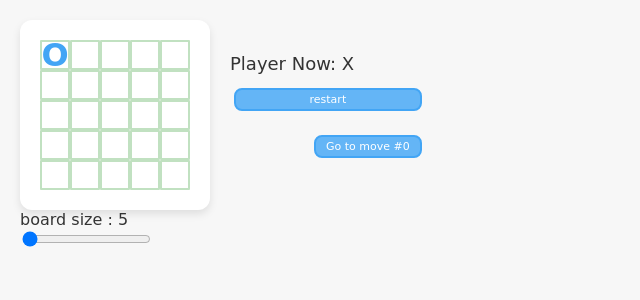
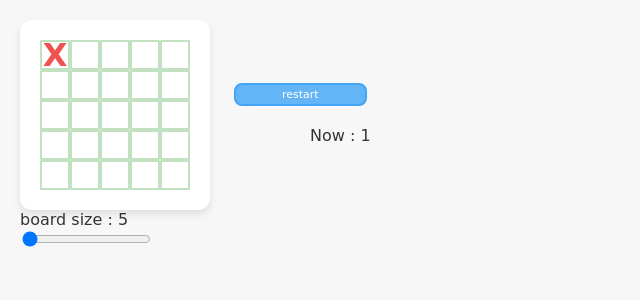
Before and after one commit to jammama/react-tutorial, a React (Create React App) app: page / in a window 1280 px wide. Both pictures are taken after a click on the button 55 px from the left and 55 px from the top of the page. Shown: the top 300 px of the page, without its empty margins (0-640 px from the left). Built offline with nearby package versions, Linux system fonts and the light colour scheme.

Commit message:
- 오목으로 변경

```diff
--- a/src/App.js
+++ b/src/App.js
@@ -1,7 +1,97 @@
 import {useState} from "react";
 
-// 승자 계산
-function solution(n, arr) {
+/**
+ * 승자계산
+ * @param row 현 게임의 row 수
+ * @param squares 게임 내 OX가 등록된 좌표 squares
+ * @param cur 현재 선택한 좌표와 O|X [x, y , O|X]
+ */
+function checkWinner(row, squares, cur) {
+    if (cur == null || cur.length === 0) {
+        return;
+    }
+    /*
+     * [0,0] [1,0] [2,0] [3,0] [4,0]
+     * [0,1] [1,1] [2,1] [3,1] [4,1]
+     * [0,2] [1,2] [2,2] [3,2] [4,2]
+     * [0,3] [1,3] [2,3] [3,3] [4,3]
+     * [0,4] [1,4] [2,4] [3,4] [4,4]
+     */
+    // [최우측, 최좌측, 최하단, 최상단]
+    const [maxH, minH, maxV, minV] = [
+        Math.min(cur[0] + 4, row - 1),
+        Math.max(cur[0] - 4, 0),
+        Math.min(cur[1] + 4, row - 1),
+        Math.max(cur[1] - 4, 0)
+    ];
+
+    let count = 0;
+    let [x,y]= cur;
+    const [verticalLen, horizonLen] = [maxV - minV, maxH - minH];
+    const diagonalLen = Math.min(verticalLen, horizonLen)
+
+    // 가로 최좌측 min -> 최우측 max
+    if(horizonLen >= 4) {
+        for (let i = minH; i <= maxH; i++) {
+            if(squares[i][y] === squares[x][y]) {
+                count++;
+            } else {
+                count = 0;
+            }
+            if(count >= 5) {
+                console.log(squares[x][y], 'ok you win');
+                return squares[x][y];
+            }
+        }
+    }
+
+    // 세로 최상층 min -> 최하층 max
+    if(verticalLen >= 4) {
+        for (let i = minV; i <= maxV; i++) {
+            if(squares[x][i] === squares[x][y]) {
+                count++;
+            } else {
+                count = 0;
+            }
+            if(count >= 5) {
+                console.log(squares[x][y], 'ok you win');
+                return squares[x][y];
+            }
+        }
+    }
+
+
+    // 대각선 최좌측상단(min,min) -> 최우측하단(max,max)
+    if(verticalLen >= 4 && horizonLen >= 4) {
+        for (let i = 0; i <= diagonalLen; i++) {
+            if(squares[minH + i][minV + i] === squares[x][y]) {
+                count++;
+            } else {
+                count = 0;
+            }
+            if(count >= 5) {
+                console.log(squares[x][y], 'ok you win');
+                return squares[x][y];
+            }
+        }
+    }
+
+    // 대각선 최우측상단(min,max) -> 최좌측하단(max,min)
+    if(verticalLen >= 4 && horizonLen >= 4) {
+        for (let i = 0; i <= diagonalLen; i++) {
+            if(squares[minH + i][maxV - i] === squares[x][y]) {
+                count++;
+            } else {
+                count = 0;
+            }
+            if(count >= 5) {
+                console.log(squares[x][y], 'ok you win');
+                return squares[x][y];
+            }
+
+        }}
+
+
     return null;
 }
 
@@ -10,17 +100,16 @@ function Square({value, onSquareClick}) {
 }
 
 //보드판
-function Board({xIsNext, squares, afterPlay, row}) {
-    // 클릭시 afterPlay로 배열 전달
+function Board({xIsNext, squares, addHistory, row}) {
+    // 클릭시 addHistory 로 배열 전달
     function handleClick(i) {
         const [x, y] = [i % row, Math.floor(i / row)];
-        if (!!squares[x][y] || solution(row, squares)) {
-            console.log('exist')
+        if (!!squares[x][y]) {
             return;
         }
-        console.log(squares, i % row, Math.floor(i / row))
         squares[x][y] = xIsNext ? "O" : "X";
-        afterPlay([x, y]);
+        console.log(checkWinner(row, squares, [x, y]));
+        addHistory([x, y]);
     }
 
     // square 렌더링
@@ -48,18 +137,12 @@ export default function Game() {
     // history : [[x,y], [x,y]]
     const [history, setHistory] = useState([]);
     // squares : [["O", null, null, null, null], ["X","O",null,null...]...]
-    const [squares, setSquares] = useState(Array.from(Array(row), () => (new Array(row).fill(null))));
-    const currentMove = history.length;
+    const [squares, setSquares] = useState(Array.from(Array(row),
+        () => (new Array(row).fill(null))));
+    const currentMove = history.length - 1;
     const xIsNext = currentMove % 2 === 0;
     const currentSquares = history[history.length - 1];
-    // 렌더링 시점에 승자 결정
-    const winner = solution(row, currentSquares)
-    let status;
-    if (winner) {
-        status = "Winner: " + winner;
-    } else {
-        status = "Player Now: " + (xIsNext ? "O" : "X");
-    }
+
 
     // 히스토리 추가
     function addHistory(position) {
@@ -68,29 +151,28 @@ export default function Game() {
 
     // 히스토리로 이동
     function jumpTo(nextStep) {
-        const removeHistory = history.slice(nextStep + 1, history.length)
+        const removeHistory = history.slice(nextStep, history.length)
         removeHistory.forEach((p) => {
             squares[p[0]][p[1]] = null;
         })
-        squares[1][1] = null
         setHistory(history.slice(0, nextStep));
     }
 
     // 게임 리셋
-    function restart() {
+    function restart(newRow = row) {
         setHistory([]);
-        setSquares(Array.from(Array(row), () => (new Array(row).fill(null))));
+        setSquares(Array.from(Array(newRow), () => (new Array(newRow).fill(null))));
     }
 
     // 보드판 크기 설정
-    const setBoardSize = (row) => {
-        setRow(row);
-        restart()
+    const setBoardSize = (newRow) => {
+        restart(+newRow)
+        setRow(+newRow);
     }
 
     // move에 대한 렌더링
-    const button = (step) => +step === +currentMove ? <label>Now : {step}</label> :
-        <button onClick={() => jumpTo(step)}>Go to move #{step}</button>
+    const button = (step) => +step === +currentMove ? <label>Now : {step + 1}</label> :
+        <button onClick={() => jumpTo(step)}>Go to move #{step + 1}</button>
     const moves = history.map((squares, step) => {
             return (
                 <>
@@ -98,8 +180,7 @@ export default function Game() {
                         {button(step)}
                     </ol>
                 </>
-            )
-                ;
+            );
         })
     ;
 
@@ -107,12 +188,12 @@ export default function Game() {
         <>
             <div className="game">
                 <div className="game-board">
-                    <Board xIsNext={xIsNext} squares={squares} afterPlay={addHistory} row={row}/>
+                    <Board xIsNext={xIsNext} squares={squares} addHistory={addHistory} row={row}/>
                 </div>
                 <div className="game-info">
                     <div className="status">{status}</div>
                     <button onClick={() => restart()}>restart</button>
-                    <ol>{moves}</ol>
+                    <ol key={moves}>{moves}</ol>
                 </div>
             </div>
             <label htmlFor="row"> board size : {row} </label>
```
